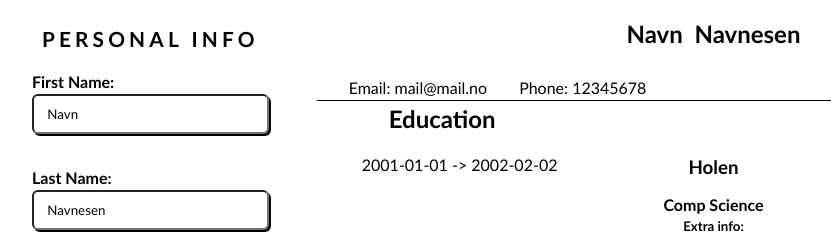
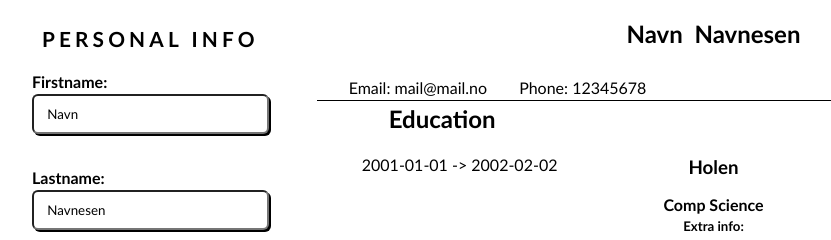
Before and after one commit to ATlexEide/cv-app, a React (Vite) app: page / in a window 1280 px wide. Shown: the part 120-360 px from the top of the page, without its empty margins (224-1055 px from the left). Built offline with nearby package versions, Linux system fonts and the light colour scheme.

Commit message:
Refactor personal info input rendering

```diff
--- a/src/App.jsx
+++ b/src/App.jsx
@@ -8,8 +8,8 @@ import EditDialog from "./Components/EditDialog";
 
 function App() {
   const [person, setPerson] = useState({
-    firstName: "Navn",
-    lastName: "Navnesen",
+    firstname: "Navn",
+    lastname: "Navnesen",
     email: "mail@mail.no",
     phone: "12345678",
   });
@@ -18,11 +18,6 @@ function App() {
   const [practical, setPractical] = useState(practicalData);
   const [isEditing, setIsEditing] = useState(false);
   const [currentCard, setCurrentCard] = useState({});
-
-  const handleDetailChange = (e) => {
-    setPerson({ ...person, [e.target.name]: e.target.value });
-    console.log(person);
-  };
 
   const addExperience = (exp, type) => {
     if (type === "education") setEducation([...education, exp]);
@@ -34,7 +29,7 @@ function App() {
       <section id="inputs">
         {!isEditing && (
           <>
-            <DetailsForm person={person} callback={handleDetailChange} />
+            <DetailsForm person={person} setPerson={setPerson} />
 
             <hr id="creature" />
 
--- a/src/Components/Forms/DetailsForm.jsx
+++ b/src/Components/Forms/DetailsForm.jsx
@@ -1,47 +1,27 @@
 import Input from "../Inputs/Input";
 import "../../styles/Form.css";
 
-function DetailsForm({ person, callback }) {
+function DetailsForm({ person, setPerson }) {
+  const details = ["Firstname", "Lastname", "Email", "Phone"];
   return (
     <>
       <h2>PERSONAL INFO</h2>
 
       <form>
-        <Input
-          className="personalInput"
-          label="First Name"
-          name="firstName"
-          value={person.firstName}
-          placeholder={true}
-          onChange={callback}
-        />
-
-        <Input
-          className="personalInput"
-          label="Last Name"
-          name="lastName"
-          value={person.lastName}
-          placeholder={true}
-          onChange={callback}
-        />
-
-        <Input
-          className="personalInput"
-          label="Email"
-          name="email"
-          value={person.email}
-          placeholder={true}
-          onChange={callback}
-        />
-
-        <Input
-          className="personalInput"
-          label="Phone"
-          name="phone"
-          value={person.phone}
-          placeholder={true}
-          onChange={callback}
-        />
+        {details.map((input) => (
+          <Input
+            key={input}
+            className="personalInput"
+            label={input}
+            type={input}
+            name={input.toLowerCase()}
+            value={person[input.toLowerCase()]}
+            placeholder={true}
+            onChange={(e) => {
+              setPerson({ ...person, [input.toLowerCase()]: e.target.value });
+            }}
+          />
+        ))}
       </form>
     </>
   );
--- a/src/Components/PreviewFile.jsx
+++ b/src/Components/PreviewFile.jsx
@@ -26,8 +26,8 @@ function PreviewFile({
     <>
       <article id="file">
         <h2 id="title">
-          {person.firstName ? person.firstName : "{ Firstname } "} &nbsp;
-          {person.lastName ? person.lastName : "{ Lastname }"}
+          {person.firstname ? person.firstname : "{ Firstname } "} &nbsp;
+          {person.lastname ? person.lastname : "{ Lastname }"}
         </h2>
 
         <section id="contact-info">
```
